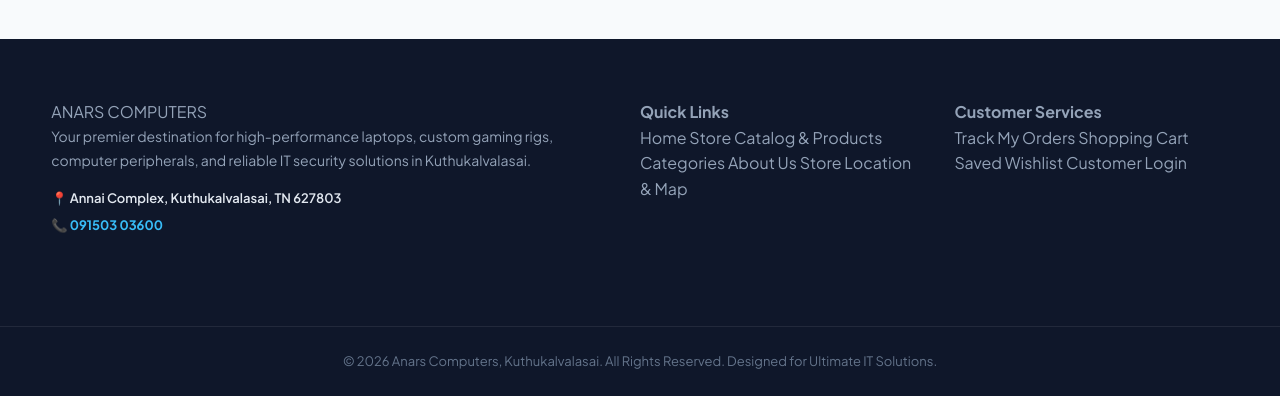
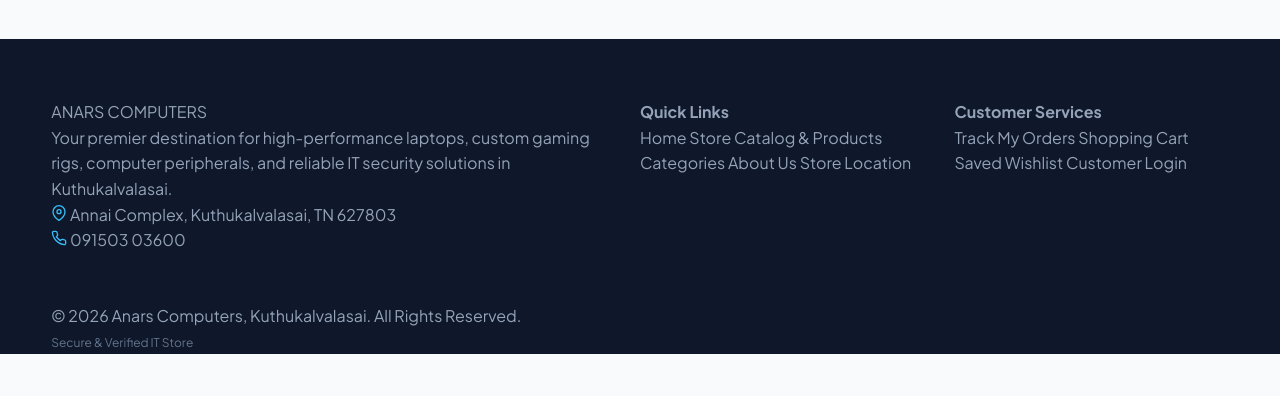
Before and after one commit to harijeyalakshmi-m/Anars-Computers, a website built with Vite: page index.html in a window 1280 px wide. Shown: the part 2721-3117 px from the top of the page. After the commit the page ends 3075 px from the top, so only its background shows below. Built offline with nearby package versions, Linux system fonts and the light colour scheme; no server answers.

Commit message:
Update index.html

```diff
--- a/index.html
+++ b/index.html
@@ -644,37 +644,47 @@
         </a>
     </div>
 
-    <!-- PROFESSIONAL REDESIGNED FOOTER -->
+    <!-- PROFESSIONAL FOOTER SECTION -->
     <footer class="footer reveal">
         <div class="container footer-grid">
-            <div>
+            <div class="footer-col">
                 <div class="footer-logo">ANARS COMPUTERS</div>
-                <p style="color: #94a3b8; font-size: 14px; line-height: 1.7; margin-bottom: 16px;">Your premier
-                    destination for high-performance laptops, custom gaming rigs, computer peripherals, and reliable IT
-                    security solutions in Kuthukalvalasai.</p>
-                <p style="color: #e2e8f0; font-size: 13px; font-weight: 600;">📍 Annai Complex, Kuthukalvalasai, TN
-                    627803</p>
-                <p style="color: #38bdf8; font-size: 13px; font-weight: 700; margin-top: 6px;">📞 091503 03600</p>
+                <p class="footer-desc">Your premier destination for high-performance laptops, custom gaming rigs, computer peripherals, and reliable IT security solutions in Kuthukalvalasai.</p>
+                <div class="footer-contact-item">
+                    <svg width="16" height="16" viewBox="0 0 24 24" fill="none" stroke="#38bdf8" stroke-width="2" stroke-linecap="round" stroke-linejoin="round"><path d="M21 10c0 7-9 13-9 13s-9-6-9-13a9 9 0 0 1 18 0z"></path><circle cx="12" cy="10" r="3"></circle></svg>
+                    <span>Annai Complex, Kuthukalvalasai, TN 627803</span>
+                </div>
+                <div class="footer-contact-item">
+                    <svg width="16" height="16" viewBox="0 0 24 24" fill="none" stroke="#38bdf8" stroke-width="2" stroke-linecap="round" stroke-linejoin="round"><path d="M22 16.92v3a2 2 0 0 1-2.18 2 19.79 19.79 0 0 1-8.63-3.07 19.5 19.5 0 0 1-6-6 19.79 19.79 0 0 1-3.07-8.67A2 2 0 0 1 4.11 2h3a2 2 0 0 1 2 1.72 12.84 12.84 0 0 0 .7 2.81 2 2 0 0 1-.45 2.11L8.09 9.91a16 16 0 0 0 6 6l1.27-1.27a2 2 0 0 1 2.11-.45 12.84 12.84 0 0 0 2.81.7A2 2 0 0 1 22 16.92z"></path></svg>
+                    <span>091503 03600</span>
+                </div>
             </div>
-            <div>
+
+            <div class="footer-col">
                 <h4>Quick Links</h4>
-                <a href="#home" id="footerHomeLink">Home Store</a>
-                <a href="#products" id="footerProductsLink">Catalog & Products</a>
-                <a href="#categories" id="footerCategoriesLink">Categories</a>
-                <a href="#about" id="footerAboutLink">About Us</a>
-                <a href="#contact" id="footerContactLink">Store Location & Map</a>
+                <a href="#home" onclick="showPage('home')">Home Store</a>
+                <a href="#products" onclick="scrollToProducts()">Catalog & Products</a>
+                <a href="#categories" onclick="scrollToCategories()">Categories</a>
+                <a href="#about" onclick="scrollToAbout()">About Us</a>
+                <a href="#contact" onclick="scrollToContact()">Store Location</a>
             </div>
-            <div>
+
+            <div class="footer-col">
                 <h4>Customer Services</h4>
-                <a href="#orders" id="footerOrdersLink">Track My Orders</a>
-                <a href="#cart" id="footerCartLink">Shopping Cart</a>
-                <a href="#wishlist" id="footerWishlistLink">Saved Wishlist</a>
+                <a href="#orders" onclick="showPage('orders')">Track My Orders</a>
+                <a href="#cart" onclick="showPage('cart')">Shopping Cart</a>
+                <a href="#wishlist" onclick="showPage('wishlist')">Saved Wishlist</a>
                 <a href="javascript:void(0)" onclick="openAuthModal()">Customer Login</a>
             </div>
         </div>
-        <div class="footer-bottom"
-            style="text-align: center; border-top: 1px solid rgba(255,255,255,0.08); padding: 24px 0; margin-top: 40px; font-size: 13px; color: #64748b;">
-            <p>© 2026 Anars Computers, Kuthukalvalasai. All Rights Reserved. Designed for Ultimate IT Solutions.</p>
+
+        <div class="footer-bottom">
+            <div class="container footer-bottom-inner">
+                <p>© 2026 Anars Computers, Kuthukalvalasai. All Rights Reserved.</p>
+                <div class="footer-socials">
+                    <span style="font-size: 12px; color: #64748b;">Secure & Verified IT Store</span>
+                </div>
+            </div>
         </div>
     </footer>
 
```
